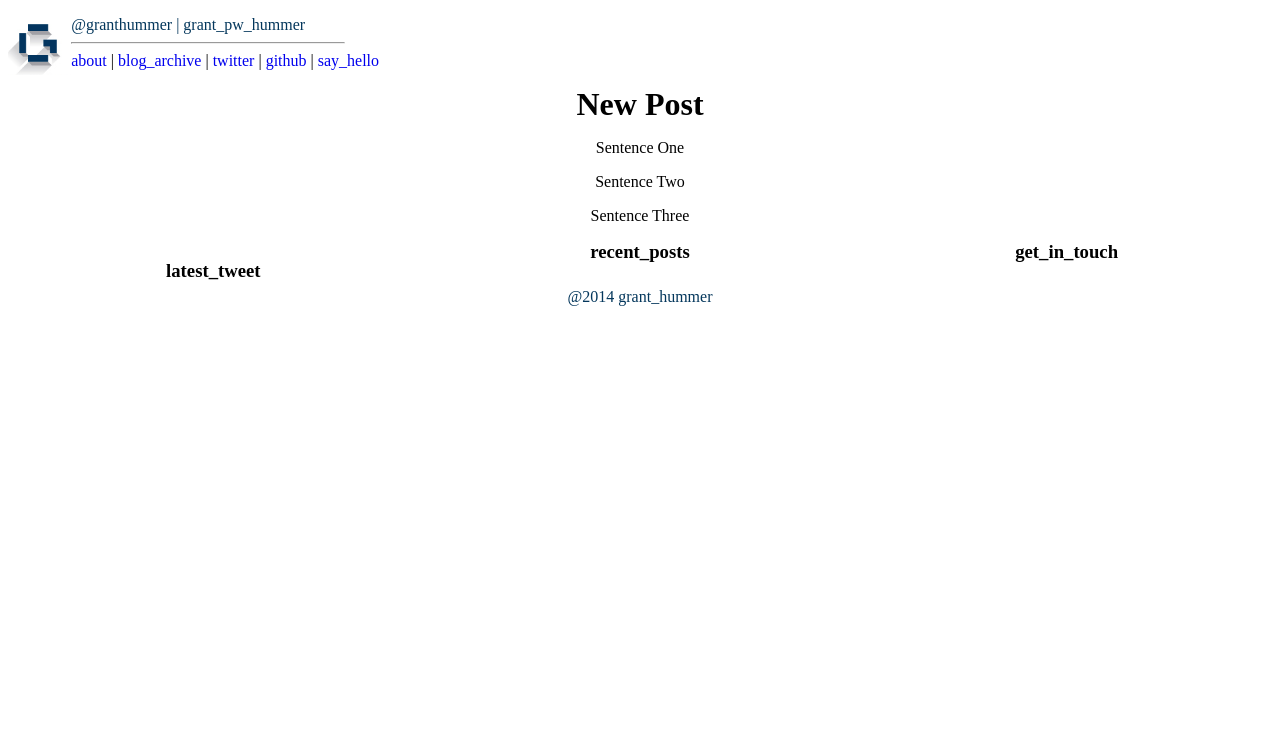
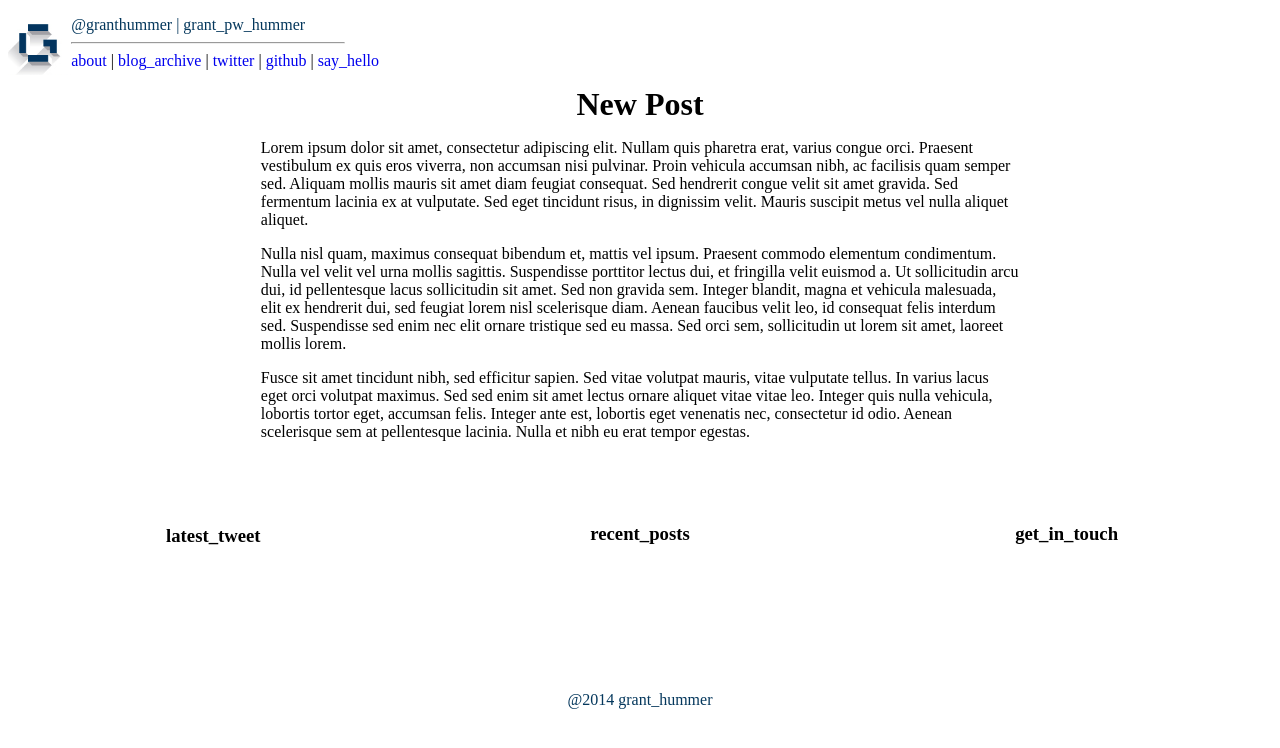
Before and after one commit to gphummer/gphummer.github.io, a plain HTML site: page blog-posts/blog-template.html in a window 1280 px wide. Drawn offline with Linux system fonts and the light colour scheme.

Commit message:
Styling Changes

```diff
--- a/blog-posts/blog-template.html
+++ b/blog-posts/blog-template.html
@@ -26,18 +26,19 @@
 <div id="posts">
   <h1 class="post_title"> New Post </h1>
   <div class="post_content">
-    <p> Sentence One </p>
-    <p> Sentence Two </p>
-    <p> Sentence Three </p>
+    <p> Lorem ipsum dolor sit amet, consectetur adipiscing elit. Nullam quis pharetra erat, varius congue orci. Praesent vestibulum ex quis eros viverra, non accumsan nisi pulvinar. Proin vehicula accumsan nibh, ac facilisis quam semper sed. Aliquam mollis mauris sit amet diam feugiat consequat. Sed hendrerit congue velit sit amet gravida. Sed fermentum lacinia ex at vulputate. Sed eget tincidunt risus, in dignissim velit. Mauris suscipit metus vel nulla aliquet aliquet.
+ </p>
+    <p> Nulla nisl quam, maximus consequat bibendum et, mattis vel ipsum. Praesent commodo elementum condimentum. Nulla vel velit vel urna mollis sagittis. Suspendisse porttitor lectus dui, et fringilla velit euismod a. Ut sollicitudin arcu dui, id pellentesque lacus sollicitudin sit amet. Sed non gravida sem. Integer blandit, magna et vehicula malesuada, elit ex hendrerit dui, sed feugiat lorem nisl scelerisque diam. Aenean faucibus velit leo, id consequat felis interdum sed. Suspendisse sed enim nec elit ornare tristique sed eu massa. Sed orci sem, sollicitudin ut lorem sit amet, laoreet mollis lorem. </p>
+    <p> Fusce sit amet tincidunt nibh, sed efficitur sapien. Sed vitae volutpat mauris, vitae vulputate tellus. In varius lacus eget orci volutpat maximus. Sed sed enim sit amet lectus ornare aliquet vitae vitae leo. Integer quis nulla vehicula, lobortis tortor eget, accumsan felis. Integer ante est, lobortis eget venenatis nec, consectetur id odio. Aenean scelerisque sem at pellentesque lacinia. Nulla et nibh eu erat tempor egestas. </p>
   </div>
 </div>
 
 <!--- three_column_footer -->
 
 <div id="footer">
-  <h3> latest_tweet </h3>
-  <h3> recent_posts </h3>
-  <h3> get_in_touch </h3>
+  <h3 id="latest_tweet"> latest_tweet </h3>
+  <h3 id="recent_posts"> recent_posts </h3>
+  <h3 id="get_in_touch"> get_in_touch </h3>
 </div>
 
 <div id="footer_of_footer"> @2014 grant_hummer </div>
--- a/stylesheets/blog-stylesheet.css
+++ b/stylesheets/blog-stylesheet.css
@@ -50,18 +50,9 @@ a:link {
 }
 
 #posts {
-  margin: auto;
+  margin: 0 auto;
   position: relative;
-}
-
-.post_title {
-  text-align: center;
-  margin: auto;
-}
-
-.post_content {
-  text-align: center;
-  margin: auto;
+  width: 60%;
 }
 
 #footer {
@@ -74,4 +65,32 @@ a:link {
 #footer_of_footer {
   text-align: center;
   color: #04375C;
+  margin-top: 10%;
 }
+
+#latest_tweet {
+  padding-top: 12%;
+
+}
+
+#recent_posts {
+  position: relative;
+  padding-top: 16%;
+
+}
+
+#get_in_touch {
+  padding-top: 16%;
+
+}
+
+/* Classes */
+
+.post_title {
+  text-align: center;
+  margin: auto;
+}
+
+.post_content {
+  margin: 0 auto;
+}
```
